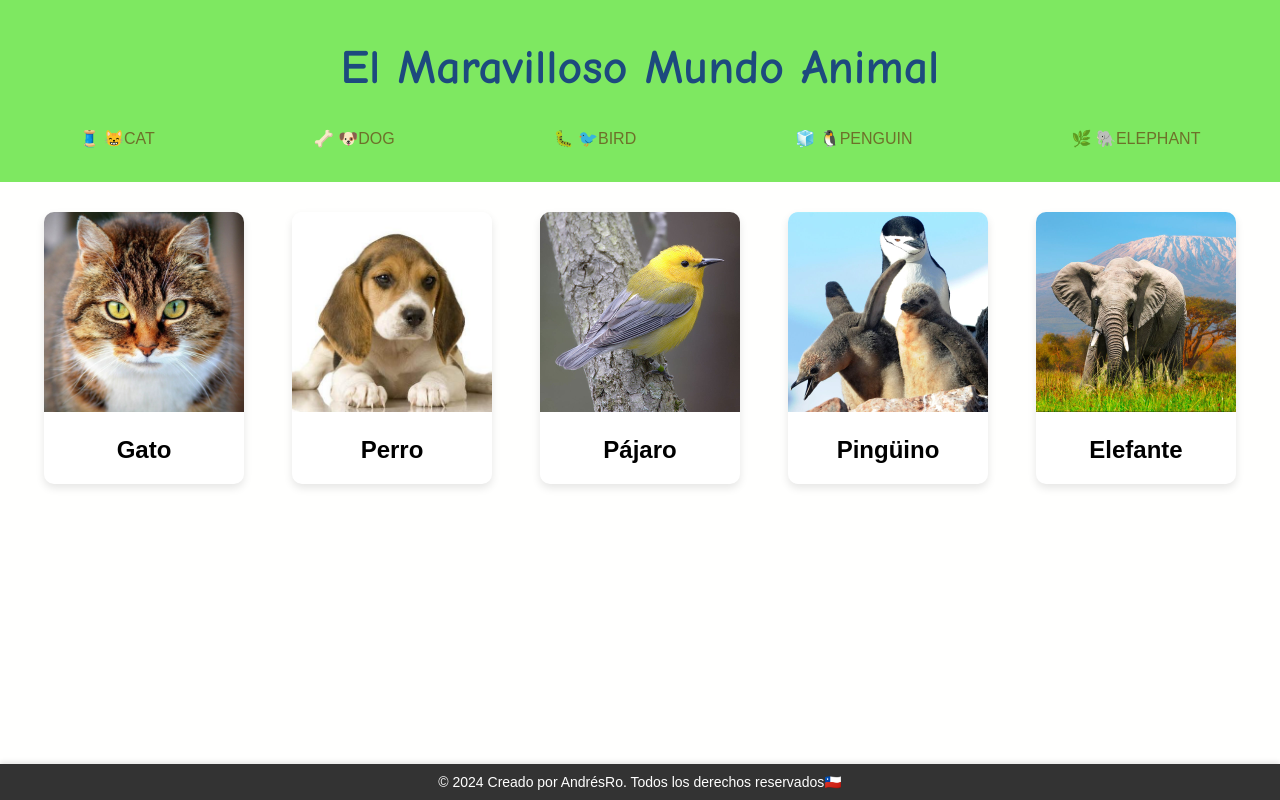
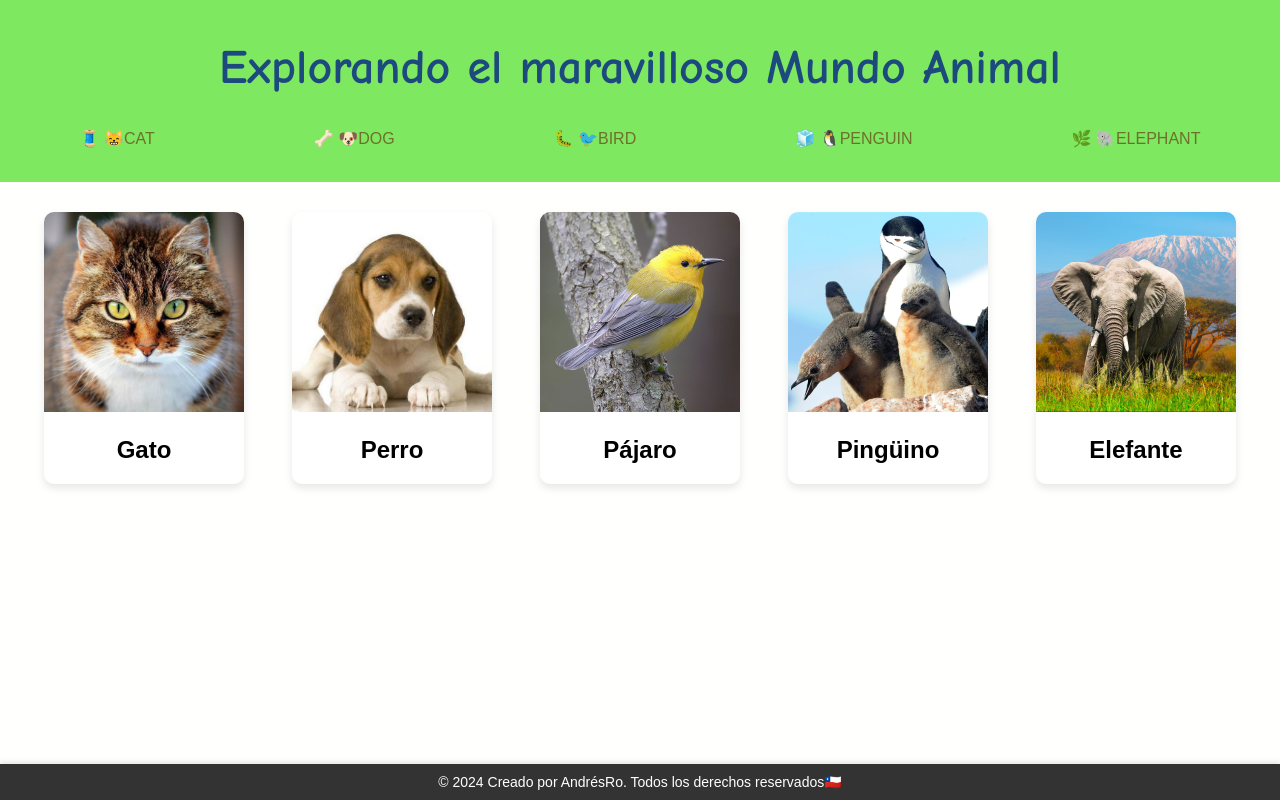
Before and after one commit to AndesRo/MundoAnimal, a plain HTML site: page index.html in a window 1280 px wide. Drawn offline with Linux system fonts and the light colour scheme.

Commit message:
Actualizar index.html

```diff
--- a/index.html
+++ b/index.html
@@ -10,7 +10,7 @@
 </head>
 <body>
     <header>
-        <h1 class="animated-title">El Maravilloso Mundo Animal</h1>
+        <h1 class="animated-title">Explorando el maravilloso Mundo Animal</h1>
         <nav class="navbar">
             <button class="navbar-toggle" aria-label="Toggle navigation">☰</button>
             <ul class="navbar-menu">
```
